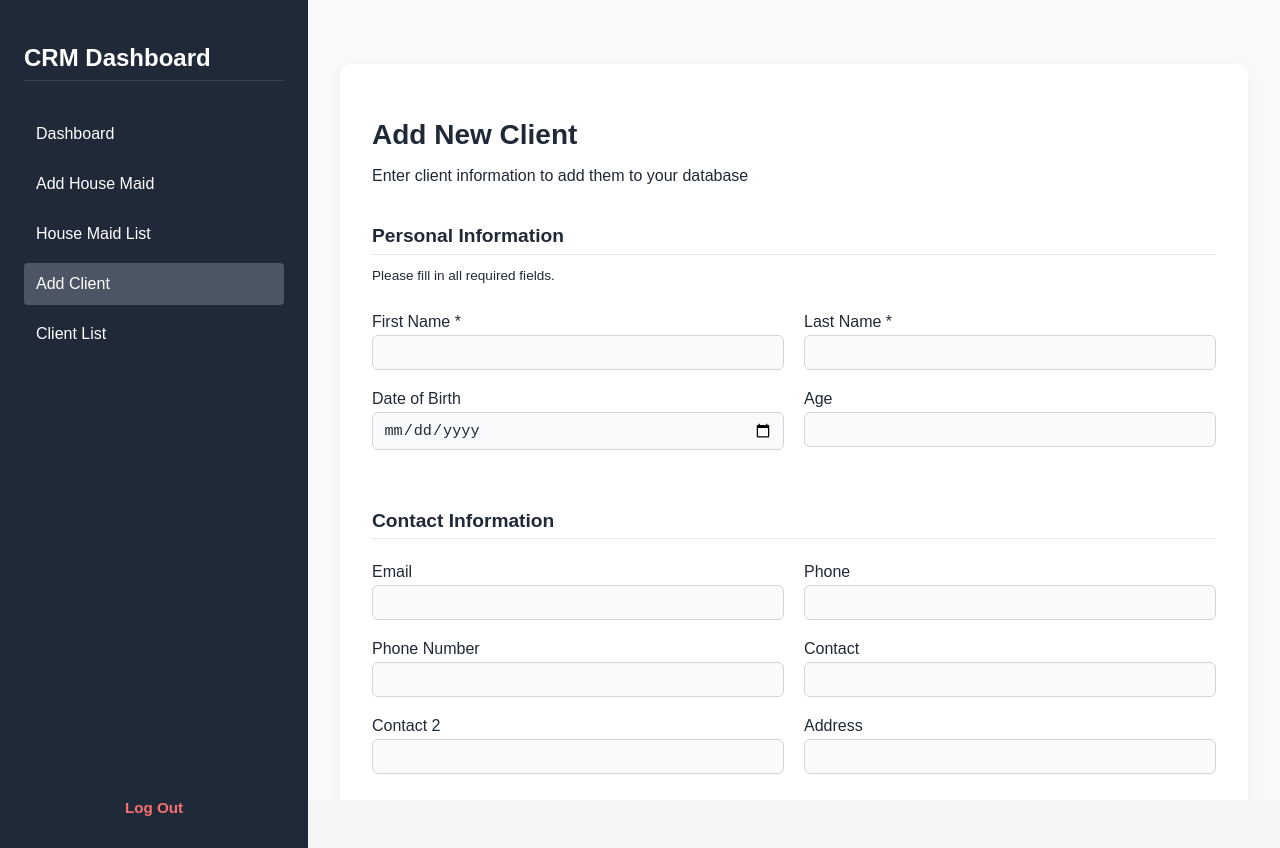
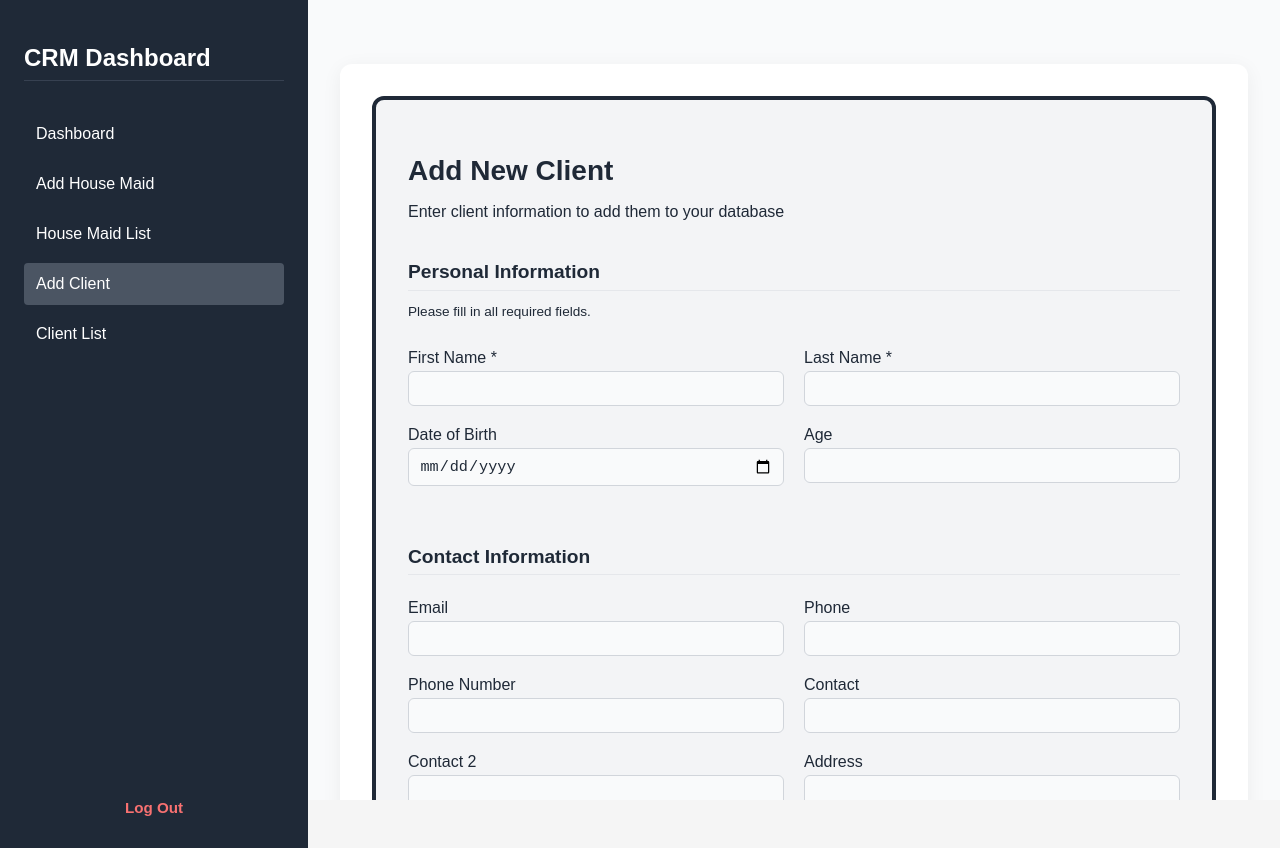
Before and after one commit to billhumphrey/CRM, a React (Vite) app in the folder jonas/: page /add-client in a window 1280 px wide. Built offline with nearby package versions, Linux system fonts and the light colour scheme.

Commit message:
returned

```diff
--- a/jonas/src/styles/forms.css
+++ b/jonas/src/styles/forms.css
@@ -128,12 +128,12 @@ form {
 }
 
 /* === Form Container Border === */
-/* .form-wrapper {
+.form-wrapper {
   border: 4px solid #1f2937;
   border-radius: 12px;
   padding: 2rem;
   background-color: #f3f4f6;
-} */
+}
 
 
 @media (min-width: 768px) {
```
